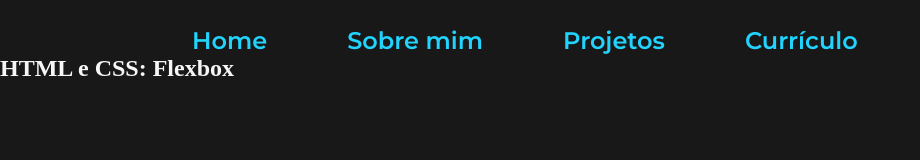
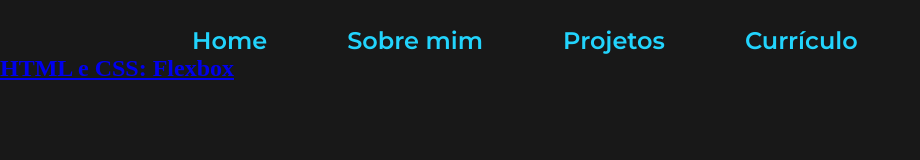
Before and after one commit to samsilveira/alura-html-css-2, a plain HTML site: page projetos.html in a window 1280 px wide. Shown: the whole page, without its empty margins (0-920 px from the left). Drawn offline with Linux system fonts and the light colour scheme.

Commit message:
Correção de tag

```diff
--- a/projetos.html
+++ b/projetos.html
@@ -19,8 +19,7 @@
     </header>
     <main>
         <div>
-            <h2>HTML e CSS: Flexbox</h2>
-            <a href="projetos/alura-css-flexbox/index.html"></a>
+            <h2><a href="projetos/alura-css-flexbox/index.html">HTML e CSS: Flexbox</a></h2>
         </div>
     </main>
 
```
